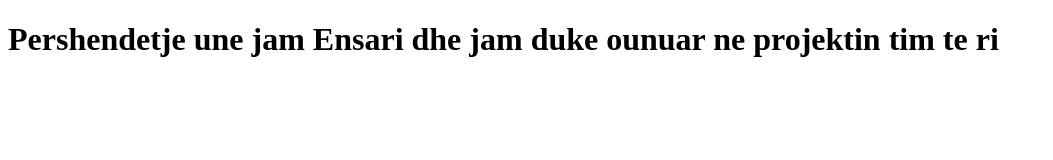
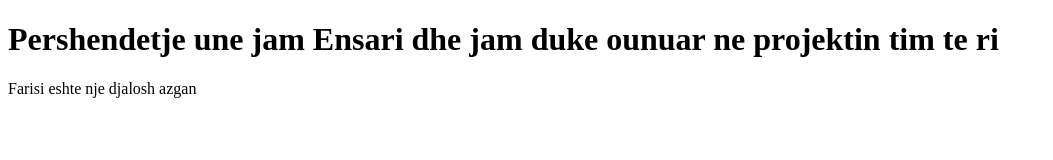
Before and after one commit to Tanjirocali1/test1, a plain HTML site: page index.html in a window 1280 px wide. Shown: the whole page, without its empty margins (0-1053 px from the left). Drawn offline with Linux system fonts and the light colour scheme.

Commit message:
first commit

```diff
--- a/index.html
+++ b/index.html
@@ -8,5 +8,6 @@
 </head>
 <body>
     <h1>Pershendetje une jam Ensari dhe jam duke ounuar ne projektin tim te ri</h1>
+    <p>Farisi eshte nje djalosh azgan</p>
 </body>
 </html>
```
